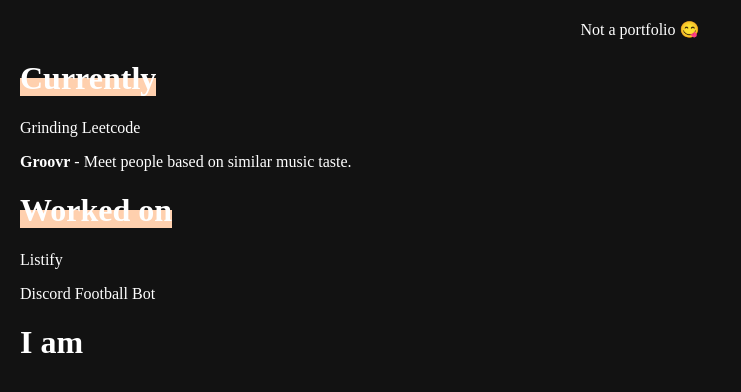
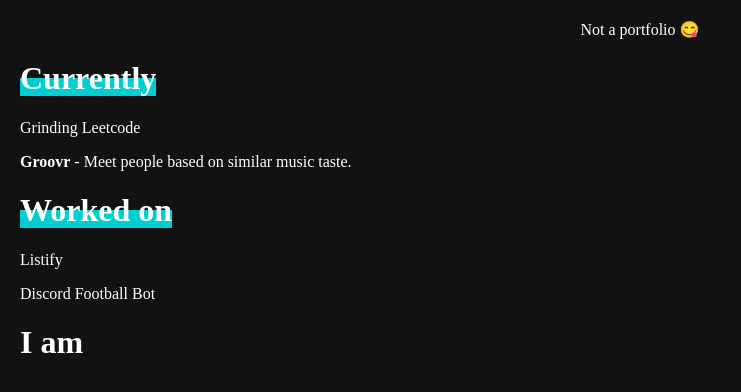
Before and after one commit to vapranav/about, a React (Create React App) app: page / in a window 1280 px wide. Shown: the top 392 px of the page, without its empty margins (0-741 px from the left). Built offline with nearby package versions, Linux system fonts and the light colour scheme.

Commit message:
add react-reveal

```diff
--- a/package.json
+++ b/package.json
@@ -12,6 +12,7 @@
     "react-burger-menu": "^2.7.1",
     "react-dark-mode-toggle": "0.0.9",
     "react-dom": "^16.13.1",
+    "react-reveal": "^1.2.2",
     "react-scripts": "3.4.1"
   },
   "scripts": {
--- a/src/App.css
+++ b/src/App.css
@@ -20,5 +20,5 @@ ul{
 }
 
 .highlight {
-  background: linear-gradient(180deg,rgba(255,255,255,0) 50%, #FFD0AE 50%);
+  background: linear-gradient(180deg,rgba(255,255,255,0) 50%, #00CED1 50%);
 }
--- a/src/App.js
+++ b/src/App.js
@@ -1,12 +1,13 @@
 import React from "react";
 import ReactDOM from "react-dom";
-
+import Fade from 'react-reveal/Fade';
 
 import "./App.css";
 
 function App() {
 
   return (
+    <Fade bottom>
         <div className="App">
         <div className="title" > Not a portfolio 😋 </div>
         <h1><span className="highlight">Currently</span></h1>
@@ -19,6 +20,8 @@ function App() {
         <ul>Discord Football Bot</ul>
         <h1>I am </h1>
       </div>
+    </Fade>
+
   );
 }
 
```
Also changed, not shown: 1 other file (tests, documents, lock files or other folders). Lines whose indentation alone changed are shown as unchanged.
